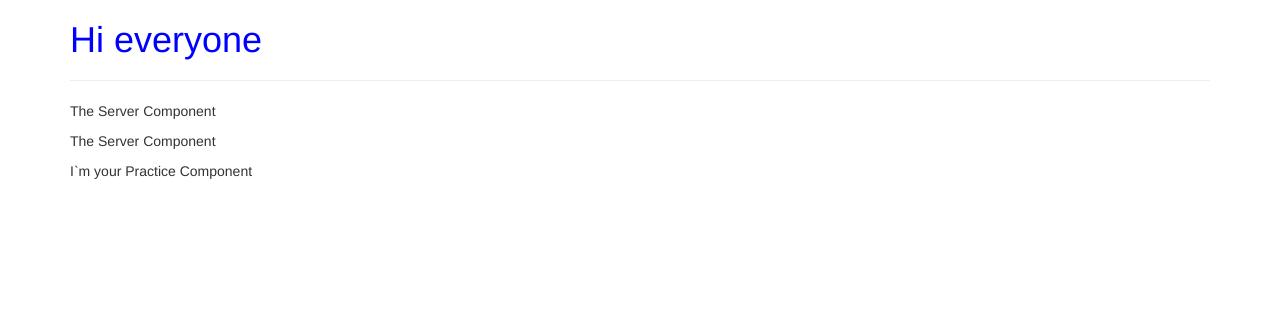
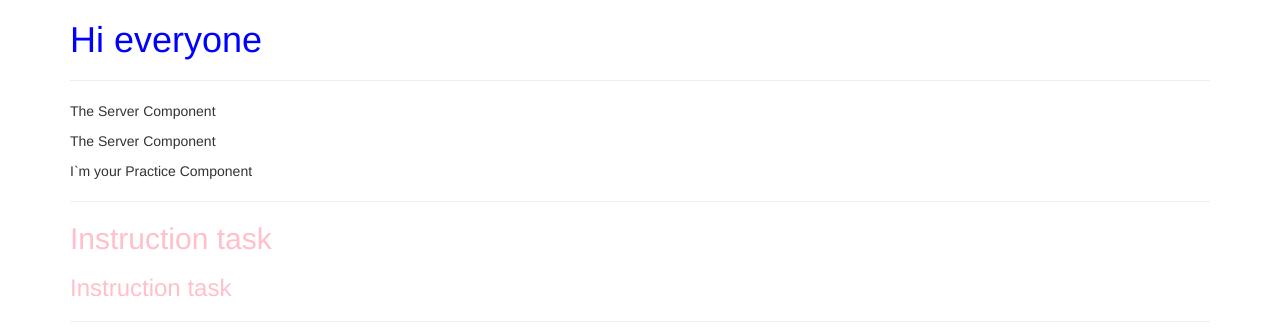
Before and after one commit to Yana0001/angular-app, an Angular app: page / in a window 1280 px wide. Shown: the top 336 px of the page. Built offline with nearby package versions, Linux system fonts and the light colour scheme.

Commit message:
manualy creating components

```diff
--- a/src/app/app.component.html
+++ b/src/app/app.component.html
@@ -7,6 +7,10 @@
       <!-- <div app-servers></div> -->
       <div class="app-servers"></div>
       <app-practice></app-practice>
+      <hr />
+      <app-instruction></app-instruction>
+      <app-instruction-2></app-instruction-2>
+      <hr />
     </div>
   </div>
 </div>
--- a/src/app/app.module.ts
+++ b/src/app/app.module.ts
@@ -5,13 +5,17 @@ import { AppComponent } from './app.component';
 import { ServerComponent } from "./server/server.component";
 import { PracticeComponent } from "./practice/practice.component";
 import { ServersComponent } from './servers/servers.component';
+import { InstructionComponent } from "./instruction/instruction.component";
+import { Instruction2Component } from './instruction_2/instruction_2.component';
 
 @NgModule({
   declarations: [
     AppComponent,
     ServerComponent,
     PracticeComponent,
-    ServersComponent
+    ServersComponent,
+    InstructionComponent,
+    Instruction2Component,
   ],
   imports: [
     BrowserModule
--- /dev/null
+++ b/src/app/instruction/instruction.component.css
@@ -0,0 +1,3 @@
+.instruction-caption {
+  color: pink;
+}
--- /dev/null
+++ b/src/app/instruction/instruction.component.html
@@ -0,0 +1 @@
+<h2 class="instruction-caption">Instruction task</h2>
--- /dev/null
+++ b/src/app/instruction_2/instruction_2.component.css
@@ -0,0 +1,3 @@
+h3 {
+  color: pink;
+}
--- /dev/null
+++ b/src/app/instruction_2/instruction_2.component.html
@@ -0,0 +1 @@
+<h3>Instruction task</h3>
--- a/src/app/server/server.component.ts
+++ b/src/app/server/server.component.ts
@@ -2,7 +2,8 @@ import { Component } from "@angular/core";
 
 @Component({
     selector: 'app-server',
-    templateUrl: './server.component.html'
+    templateUrl: './server.component.html',
+
 })
 
 export class ServerComponent {
```
Also changed, not shown: src/app/instruction/instruction.component.ts (added, +11 -0 lines), src/app/instruction_2/instruction_2.component.ts (added, +11 -0 lines).
